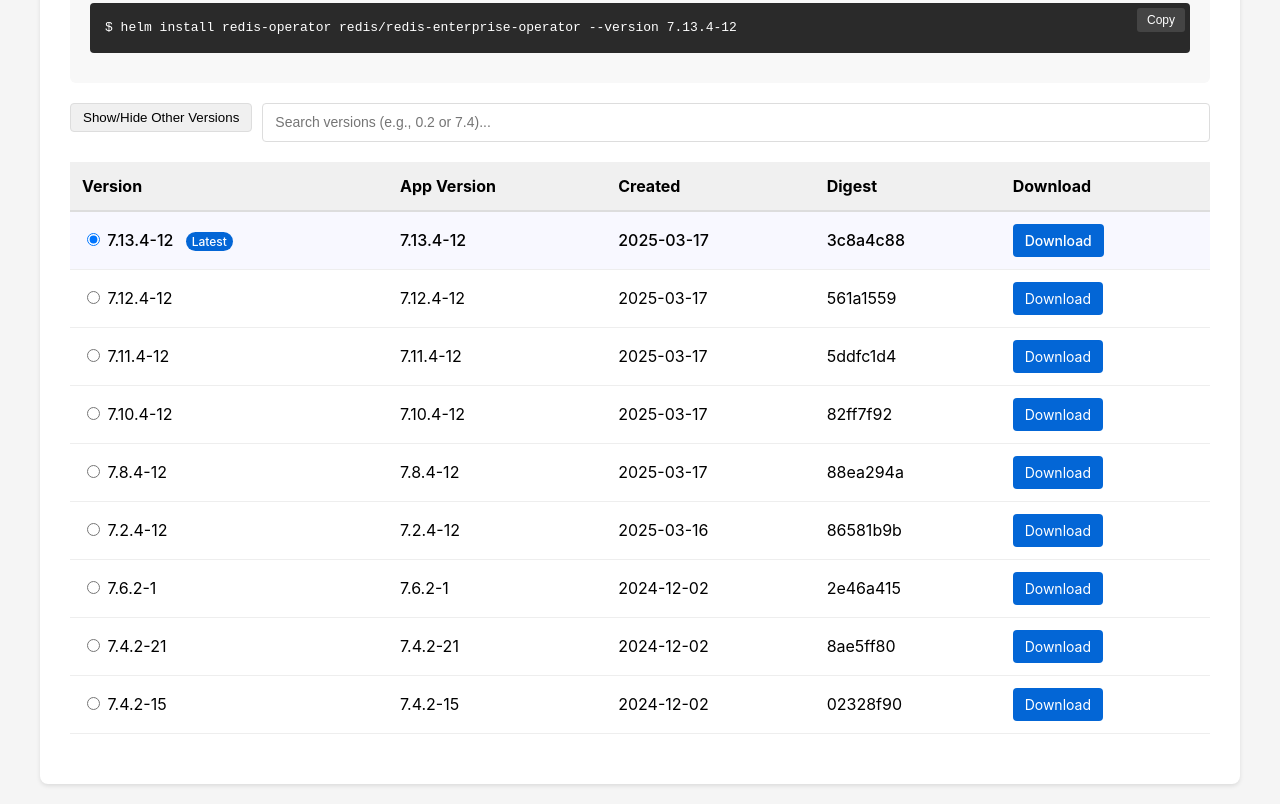
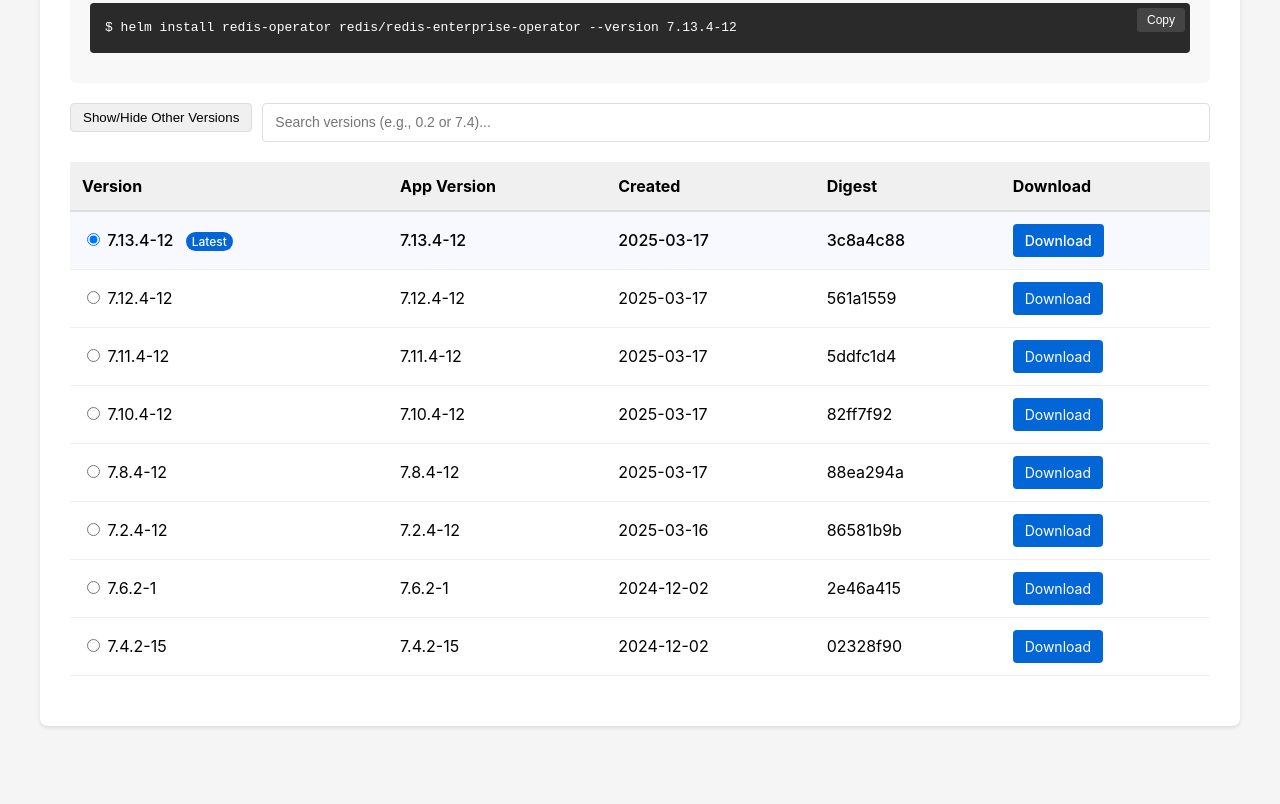
Before and after one commit to oshribr/helm-release, a plain HTML site: page index.html in a window 1280 px wide. Shown: the part 484-1288 px from the top of the page. After the commit the page ends 1230 px from the top, so only its background shows below. Drawn offline with Linux system fonts and the light colour scheme.

Commit message:
remove 7.4.2-21

```diff
--- a/index.html
+++ b/index.html
@@ -315,21 +315,6 @@
         </tr>
 
         <tr class="version-row"
-            data-version="7.4.2-21"
-            data-appversion="7.4.2-21"
-            data-command="helm install redis-operator redis/redis-enterprise-operator --version 7.4.2-21">
-            <td>
-                <input type="radio" name="version" value="7.4.2-21"
-                    onclick="toggleVersion(this)" data-default="helm install redis-operator redis/redis-enterprise-operator" >
-                7.4.2-21
-            </td>
-            <td>7.4.2-21</td>
-            <td>2024-12-02</td>
-            <td>8ae5ff80</td>
-            <td><a href="https://github.com/oshribr/helm-release/releases/download/redis-enterprise-operator-7.4.2-21/redis-enterprise-operator-7.4.2-21.tgz" class="download-btn">Download</a></td>
-        </tr>
-
-        <tr class="version-row"
             data-version="7.4.2-15"
             data-appversion="7.4.2-15"
             data-command="helm install redis-operator redis/redis-enterprise-operator --version 7.4.2-15">
```
Also changed, not shown: 1 other file.
